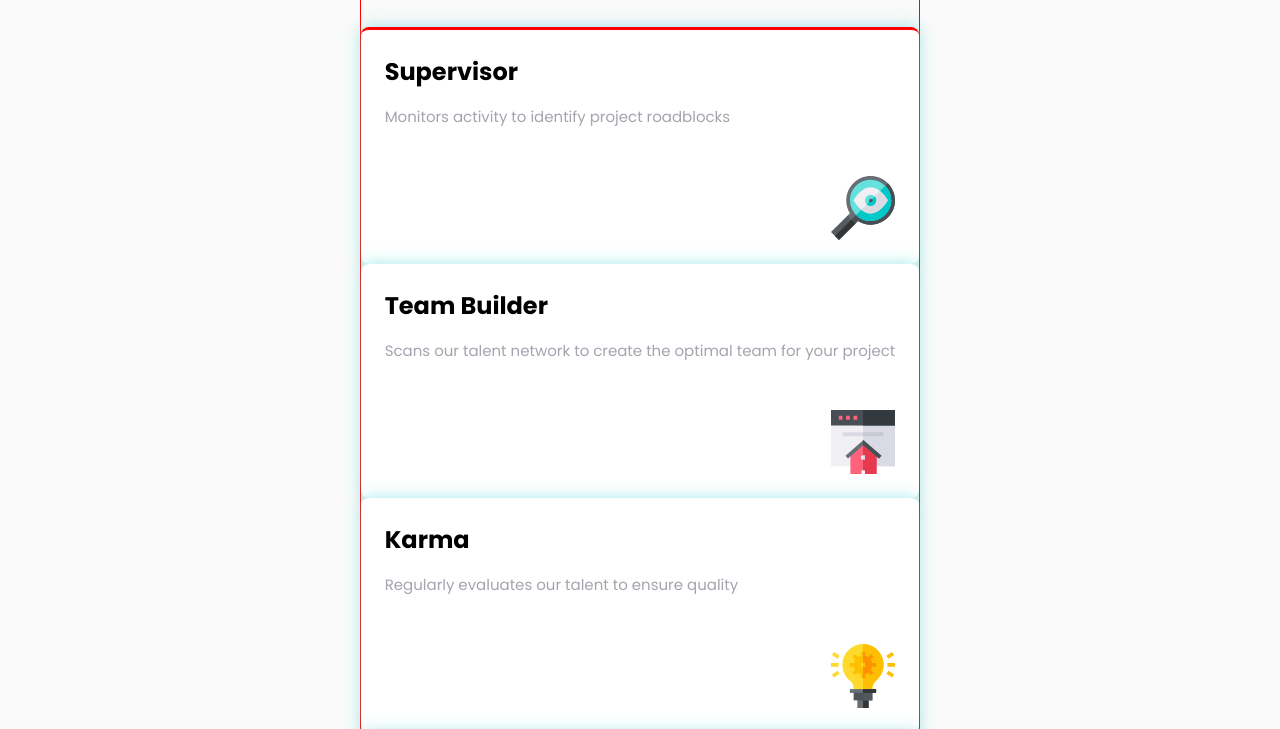
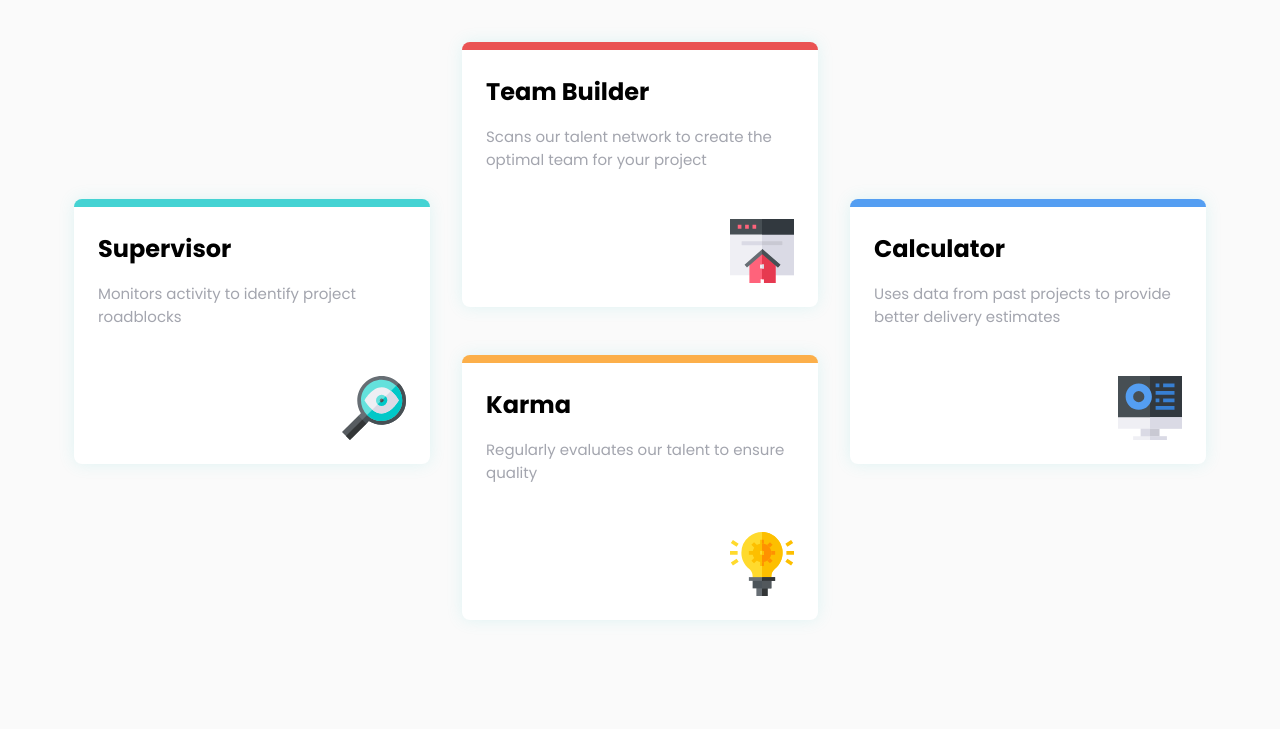
Before and after one commit to aliakhizer/Four-card-feature-section, a plain HTML site: page index.html in a window 1280 px wide. Shown: the part 190-919 px from the top of the page. After the commit the page ends 874 px from the top, so only its background shows below. Drawn offline with Linux system fonts and the light colour scheme.

Commit message:
adding styles

```diff
--- a/css/styles.css
+++ b/css/styles.css
@@ -24,14 +24,16 @@ body {
   min-height: 100vh;
   background-color: var(--VeryLightGray);
 }
-.container {
+/* .container {
   margin: 50px 20px;
   border: 1px solid red;
-}
+} */
 header {
   text-align: center;
   max-width: 500px;
   margin-bottom: 30px;
+  margin: 0 auto;
+  margin-block: 2rem;
 }
 h1 {
   font-weight: 200;
@@ -44,19 +46,42 @@ p {
   color: var(--GrayishBlue);
 }
 main .cards {
-  display: grid;
-  grid-template-columns: repeat(1, fr);
+  margin-block: 3rem;
+  display: flex;
+  flex-direction: column;
+  justify-content: center;
+  align-items: center;
 }
+
 .cards .card {
+  max-width: 356px;
+
   background-color: white;
   padding: 1.5rem;
   border-radius: 0.5rem;
-  box-shadow: 0px 0px 16px hsl(180, 62%, 55%, 0.5);
+  display: flex;
+  flex-direction: column;
+  margin: 1rem;
+
+  box-shadow: 0px 0px 16px hsl(180, 62%, 55%, 0.15);
 }
-.cards .card:first-child {
-  border-top: 3px solid red;
+
+.cards .first-card {
+  border-top: 0.5rem solid var(--Cyan);
 }
-.cards .card h3 {
+
+.cards .second-card {
+  border-top: 0.5rem solid var(--Red);
+}
+
+.cards .third-card {
+  border-top: 0.5rem solid var(--Orange);
+}
+
+.cards .fourth-card {
+  border-top: 0.5rem solid var(--Blue);
+}
+.cards .card h2 {
   font-size: 1.5rem;
   margin-bottom: 1rem;
 }
@@ -64,5 +89,19 @@ main .cards {
   margin-bottom: 3rem;
 }
 .cards .card img {
-  margin-left: auto;
+  align-self: flex-end;
 }
+
+@media (min-width: 768px) {
+  main .cards {
+    display: flex;
+
+    flex-direction: row;
+  }
+  .col {
+    display: grid;
+    gap: 1rem;
+    align-content: center;
+    justify-content: center;
+  }
+}
--- a/index.html
+++ b/index.html
@@ -45,8 +45,9 @@
 
       <main>
         <div class="cards">
-          <div class="card">
-            <h3>Supervisor</h3>
+          <div class="col">
+            <div class="card first-card">
+              <h2>Supervisor</h2>
               <p>Monitors activity to identify project roadblocks</p>
               <img
                 src="/images/icon-supervisor.svg"
@@ -54,8 +55,10 @@
                 class="supercisor-img"
               />
             </div>
-          <div class="card">
-            <h3>Team Builder</h3>
+          </div>
+          <div class="col">
+            <div class="card second-card">
+              <h2>Team Builder</h2>
               <p>
                 Scans our talent network to create the optimal team for your
                 project
@@ -66,21 +69,25 @@
                 class="team-builder"
               />
             </div>
-          <div class="card">
-            <h3>Karma</h3>
+            <div class="card third-card">
+              <h2>Karma</h2>
               <p>Regularly evaluates our talent to ensure quality</p>
               <img src="/images/icon-karma.svg" alt="karma img" class="karma" />
             </div>
-          <div class="card">
-            <h3>Calculator</h3>
+          </div>
+          <div class="col">
+            <div class="card fourth-card">
+              <h2>Calculator</h2>
               <p>
-              Uses data from past projects to provide better delivery estimates
+                Uses data from past projects to provide better delivery
+                estimates
               </p>
               <img
                 src="/images/icon-calculator.svg"
                 alt="calculator img"
                 class="calculator"
               />
+            </div>
           </div>
         </div>
       </main>
```
Lines whose indentation alone changed are shown as unchanged.
